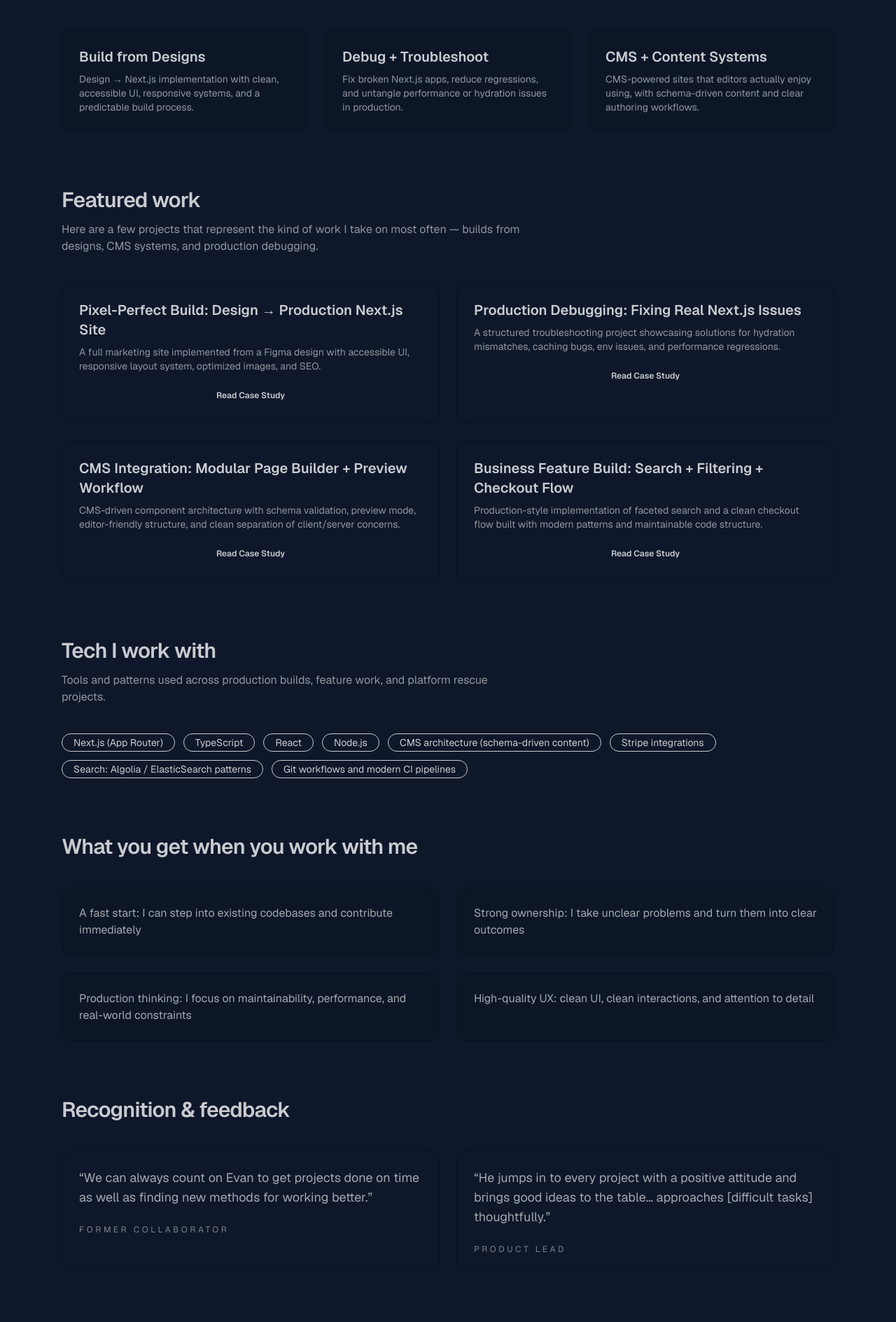
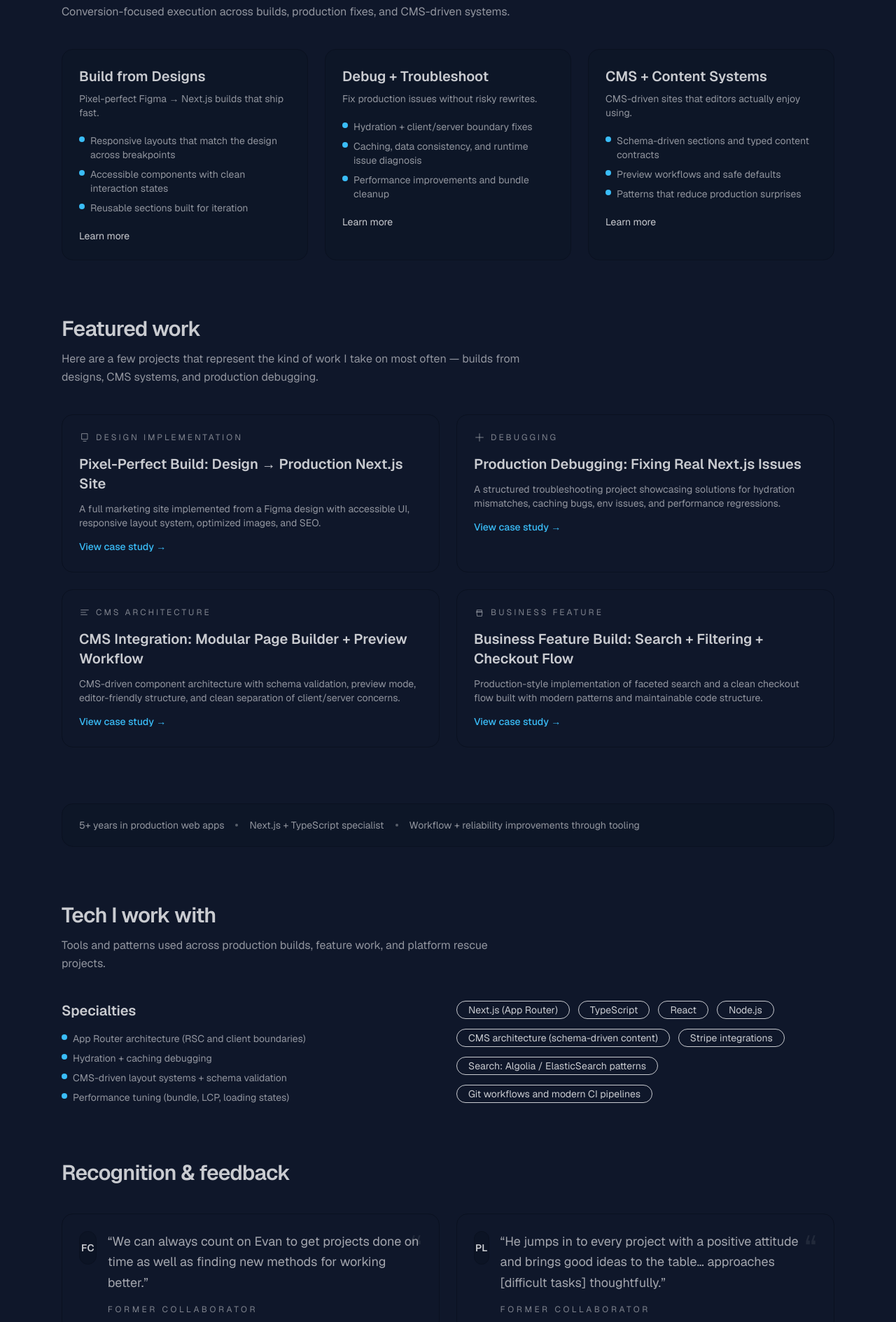
Before and after one commit to edj4960/portfolio-v5, a Next.js app: page / in a window 1280 px wide. Shown: the part 851-2740 px from the top of the page at 70% size. Built offline with nearby package versions, Linux system fonts and the light colour scheme.

Commit message:
Redesign homepage with enhanced UI and improved navigation accessibility

```diff
--- a/src/app/page.tsx
+++ b/src/app/page.tsx
@@ -1,5 +1,105 @@
 import Link from "next/link";
-import Card from "@/components/Card";
+
+const featuredWork = [
+  {
+    title: "Pixel-Perfect Build: Design → Production Next.js Site",
+    description:
+      "A full marketing site implemented from a Figma design with accessible UI, responsive layout system, optimized images, and SEO.",
+    category: "Design Implementation",
+    href: "/work/pixel-perfect-build",
+    icon: (
+      <svg
+        aria-hidden="true"
+        viewBox="0 0 24 24"
+        className="h-4 w-4"
+        fill="none"
+        stroke="currentColor"
+        strokeWidth="1.5"
+      >
+        <path
+          strokeLinecap="round"
+          strokeLinejoin="round"
+          d="M6 4h12v12H6z"
+        />
+        <path strokeLinecap="round" strokeLinejoin="round" d="M9 20h6" />
+      </svg>
+    ),
+  },
+  {
+    title: "Production Debugging: Fixing Real Next.js Issues",
+    description:
+      "A structured troubleshooting project showcasing solutions for hydration mismatches, caching bugs, env issues, and performance regressions.",
+    category: "Debugging",
+    href: "/work/nextjs-debugging",
+    icon: (
+      <svg
+        aria-hidden="true"
+        viewBox="0 0 24 24"
+        className="h-4 w-4"
+        fill="none"
+        stroke="currentColor"
+        strokeWidth="1.5"
+      >
+        <path
+          strokeLinecap="round"
+          strokeLinejoin="round"
+          d="M4 12h16M12 4v16"
+        />
+      </svg>
+    ),
+  },
+  {
+    title: "CMS Integration: Modular Page Builder + Preview Workflow",
+    description:
+      "CMS-driven component architecture with schema validation, preview mode, editor-friendly structure, and clean separation of client/server concerns.",
+    category: "CMS Architecture",
+    href: "/work/cms-integration",
+    icon: (
+      <svg
+        aria-hidden="true"
+        viewBox="0 0 24 24"
+        className="h-4 w-4"
+        fill="none"
+        stroke="currentColor"
+        strokeWidth="1.5"
+      >
+        <path
+          strokeLinecap="round"
+          strokeLinejoin="round"
+          d="M4 7h16M4 12h10M4 17h13"
+        />
+      </svg>
+    ),
+  },
+  {
+    title: "Business Feature Build: Search + Filtering + Checkout Flow",
+    description:
+      "Production-style implementation of faceted search and a clean checkout flow built with modern patterns and maintainable code structure.",
+    category: "Business Feature",
+    href: "/work/search-checkout",
+    icon: (
+      <svg
+        aria-hidden="true"
+        viewBox="0 0 24 24"
+        className="h-4 w-4"
+        fill="none"
+        stroke="currentColor"
+        strokeWidth="1.5"
+      >
+        <path
+          strokeLinecap="round"
+          strokeLinejoin="round"
+          d="M7 7h10v4H7z"
+        />
+        <path
+          strokeLinecap="round"
+          strokeLinejoin="round"
+          d="M6 11h12l-1 9H7l-1-9z"
+        />
+      </svg>
+    ),
+  },
+];
 
 const techStack = [
   "Next.js (App Router)",
@@ -12,46 +112,24 @@ const techStack = [
   "Git workflows and modern CI pipelines",
 ];
 
-const featuredWork = [
-  {
-    title: "Pixel-Perfect Build: Design → Production Next.js Site",
-    description:
-      "A full marketing site implemented from a Figma design with accessible UI, responsive layout system, optimized images, and SEO.",
-    href: "/work#pixel-perfect-build",
-  },
-  {
-    title: "Production Debugging: Fixing Real Next.js Issues",
-    description:
-      "A structured troubleshooting project showcasing solutions for hydration mismatches, caching bugs, env issues, and performance regressions.",
-    href: "/work#production-debugging",
-  },
-  {
-    title: "CMS Integration: Modular Page Builder + Preview Workflow",
-    description:
-      "CMS-driven component architecture with schema validation, preview mode, editor-friendly structure, and clean separation of client/server concerns.",
-    href: "/work#cms-integration",
-  },
-  {
-    title: "Business Feature Build: Search + Filtering + Checkout Flow",
-    description:
-      "Production-style implementation of faceted search and a clean checkout flow built with modern patterns and maintainable code structure.",
-    href: "/work#search-and-checkout",
-  },
-];
-
 export default function Home() {
   return (
     <div className="space-y-20">
-      <section className="rounded-3xl border border-base-300 bg-gradient-to-br from-base-200/60 via-base-100 to-base-200/10 px-8 py-14 md:px-14">
-        <div className="space-y-8">
-          <p className="text-xs uppercase tracking-[0.35em] text-base-content/60">
+      <section className="relative overflow-hidden rounded-3xl border border-base-300 bg-gradient-to-br from-base-200/70 via-base-100 to-base-200/10 px-8 py-14 md:px-14">
+        <div className="pointer-events-none absolute -right-24 top-10 h-64 w-64 rounded-full bg-primary/10 blur-3xl" />
+        <div className="pointer-events-none absolute bottom-0 left-10 h-40 w-40 rounded-full bg-secondary/10 blur-3xl" />
+        <div className="relative space-y-8">
+          <div className="flex flex-wrap items-center gap-3">
+            <span className="badge badge-outline">Limited availability — evenings/weekends</span>
+            <span className="badge badge-ghost text-xs uppercase tracking-[0.3em] text-base-content/60">
               Full Stack Next.js Developer
-          </p>
+            </span>
+          </div>
           <div className="space-y-6">
             <h1 className="text-4xl font-semibold leading-tight tracking-tight md:text-6xl">
               I build and rescue production Next.js websites.
             </h1>
-            <p className="max-w-3xl text-lg text-base-content/70 md:text-xl">
+            <p className="max-w-3xl text-lg leading-relaxed text-base-content/70 md:text-xl">
               I’m Evan Jones — a Full Stack Web Developer specializing in Next.js
               + TypeScript. I help teams ship faster by building pixel-perfect UI
               from designs, fixing hard production bugs, improving performance,
@@ -59,11 +137,11 @@ export default function Home() {
             </p>
           </div>
           <div className="flex flex-wrap gap-4">
-            <Link href="/work" className="btn btn-primary btn-wide">
-              View Work
+            <Link href="/contact" className="btn btn-primary btn-wide">
+              Let’s talk
             </Link>
-            <Link href="/contact" className="btn btn-ghost btn-wide">
-              Contact Me
+            <Link href="/work" className="btn btn-outline btn-wide">
+              View work
             </Link>
           </div>
           <p className="text-sm text-base-content/60">
@@ -75,36 +153,101 @@ export default function Home() {
 
       <section className="space-y-10">
         <div className="space-y-3">
-          <h2 className="text-3xl font-semibold tracking-tight">
-            What I do
-          </h2>
-          <p className="max-w-2xl text-base text-base-content/70">
-            Focused, production-ready work that keeps your Next.js stack steady
-            and your UI polished.
+          <h2 className="text-3xl font-semibold tracking-tight">What I do</h2>
+          <p className="max-w-2xl text-base leading-relaxed text-base-content/70">
+            Conversion-focused execution across builds, production fixes, and
+            CMS-driven systems.
           </p>
         </div>
         <div className="grid gap-6 md:grid-cols-3">
-          <Card
-            title="Build from Designs"
-            description="Design → Next.js implementation with clean, accessible UI, responsive systems, and a predictable build process."
-          />
-          <Card
-            title="Debug + Troubleshoot"
-            description="Fix broken Next.js apps, reduce regressions, and untangle performance or hydration issues in production."
-          />
-          <Card
-            title="CMS + Content Systems"
-            description="CMS-powered sites that editors actually enjoy using, with schema-driven content and clear authoring workflows."
-          />
+          <div className="card border border-base-300 bg-base-200/40">
+            <div className="card-body gap-5 p-6">
+              <div className="space-y-2">
+                <h3 className="text-xl font-semibold">Build from Designs</h3>
+                <p className="text-sm text-base-content/70">
+                  Pixel-perfect Figma → Next.js builds that ship fast.
+                </p>
+              </div>
+              <ul className="space-y-2 text-sm text-base-content/70">
+                <li className="flex items-start gap-2">
+                  <span className="mt-1 h-2 w-2 flex-none rounded-full bg-primary" />
+                  <span>Responsive layouts that match the design across breakpoints</span>
+                </li>
+                <li className="flex items-start gap-2">
+                  <span className="mt-1 h-2 w-2 flex-none rounded-full bg-primary" />
+                  <span>Accessible components with clean interaction states</span>
+                </li>
+                <li className="flex items-start gap-2">
+                  <span className="mt-1 h-2 w-2 flex-none rounded-full bg-primary" />
+                  <span>Reusable sections built for iteration</span>
+                </li>
+              </ul>
+              <Link href="/services" className="link link-hover text-sm">
+                Learn more
+              </Link>
+            </div>
+          </div>
+          <div className="card border border-base-300 bg-base-200/40">
+            <div className="card-body gap-5 p-6">
+              <div className="space-y-2">
+                <h3 className="text-xl font-semibold">Debug + Troubleshoot</h3>
+                <p className="text-sm text-base-content/70">
+                  Fix production issues without risky rewrites.
+                </p>
+              </div>
+              <ul className="space-y-2 text-sm text-base-content/70">
+                <li className="flex items-start gap-2">
+                  <span className="mt-1 h-2 w-2 flex-none rounded-full bg-primary" />
+                  <span>Hydration + client/server boundary fixes</span>
+                </li>
+                <li className="flex items-start gap-2">
+                  <span className="mt-1 h-2 w-2 flex-none rounded-full bg-primary" />
+                  <span>Caching, data consistency, and runtime issue diagnosis</span>
+                </li>
+                <li className="flex items-start gap-2">
+                  <span className="mt-1 h-2 w-2 flex-none rounded-full bg-primary" />
+                  <span>Performance improvements and bundle cleanup</span>
+                </li>
+              </ul>
+              <Link href="/services" className="link link-hover text-sm">
+                Learn more
+              </Link>
+            </div>
+          </div>
+          <div className="card border border-base-300 bg-base-200/40">
+            <div className="card-body gap-5 p-6">
+              <div className="space-y-2">
+                <h3 className="text-xl font-semibold">CMS + Content Systems</h3>
+                <p className="text-sm text-base-content/70">
+                  CMS-driven sites that editors actually enjoy using.
+                </p>
+              </div>
+              <ul className="space-y-2 text-sm text-base-content/70">
+                <li className="flex items-start gap-2">
+                  <span className="mt-1 h-2 w-2 flex-none rounded-full bg-primary" />
+                  <span>Schema-driven sections and typed content contracts</span>
+                </li>
+                <li className="flex items-start gap-2">
+                  <span className="mt-1 h-2 w-2 flex-none rounded-full bg-primary" />
+                  <span>Preview workflows and safe defaults</span>
+                </li>
+                <li className="flex items-start gap-2">
+                  <span className="mt-1 h-2 w-2 flex-none rounded-full bg-primary" />
+                  <span>Patterns that reduce production surprises</span>
+                </li>
+              </ul>
+              <Link href="/services" className="link link-hover text-sm">
+                Learn more
+              </Link>
+            </div>
+          </div>
         </div>
       </section>
 
       <section className="space-y-10">
         <div className="space-y-3">
-          <h2 className="text-3xl font-semibold tracking-tight">
-            Featured work
-          </h2>
-          <p className="max-w-2xl text-base text-base-content/70">
+          <h2 className="text-3xl font-semibold tracking-tight">Featured work</h2>
+          <p className="max-w-2xl text-base leading-relaxed text-base-content/70">
             Here are a few projects that represent the kind of work I take on
             most often — builds from designs, CMS systems, and production
             debugging.
@@ -112,29 +255,70 @@ export default function Home() {
         </div>
         <div className="grid gap-6 md:grid-cols-2">
           {featuredWork.map((project) => (
-            <Card
+            <Link
               key={project.title}
-              title={project.title}
-              description={project.description}
-              variant="outline"
+              href={project.href}
+              className="group rounded-2xl border border-base-300 bg-base-100 p-6 transition duration-200 hover:-translate-y-0.5 hover:border-primary/40 hover:bg-base-200/40 focus-visible:outline-none focus-visible:ring-2 focus-visible:ring-primary"
             >
-              <Link href={project.href} className="btn btn-ghost btn-sm">
-                Read Case Study
+              <div className="flex items-center gap-3 text-xs uppercase tracking-[0.25em] text-base-content/60">
+                <span className="inline-flex items-center gap-2">
+                  {project.icon}
+                  {project.category}
+                </span>
+              </div>
+              <div className="mt-4 space-y-3">
+                <h3 className="text-xl font-semibold">{project.title}</h3>
+                <p className="text-sm text-base-content/70">
+                  {project.description}
+                </p>
+                <span className="inline-flex items-center text-sm font-medium text-primary">
+                  View case study →
+                </span>
+              </div>
             </Link>
-            </Card>
           ))}
+        </div>
+      </section>
+
+      <section className="rounded-2xl border border-base-300 bg-base-200/40 px-6 py-5">
+        <div className="flex flex-wrap items-center gap-4 text-sm text-base-content/70">
+          <span>5+ years in production web apps</span>
+          <span className="hidden h-1 w-1 rounded-full bg-base-content/40 sm:inline-block" />
+          <span>Next.js + TypeScript specialist</span>
+          <span className="hidden h-1 w-1 rounded-full bg-base-content/40 sm:inline-block" />
+          <span>Workflow + reliability improvements through tooling</span>
         </div>
       </section>
 
       <section className="space-y-10">
         <div className="space-y-3">
-          <h2 className="text-3xl font-semibold tracking-tight">
-            Tech I work with
-          </h2>
-          <p className="max-w-2xl text-base text-base-content/70">
+          <h2 className="text-3xl font-semibold tracking-tight">Tech I work with</h2>
+          <p className="max-w-2xl text-base leading-relaxed text-base-content/70">
             Tools and patterns used across production builds, feature work, and
             platform rescue projects.
           </p>
+        </div>
+        <div className="grid gap-6 md:grid-cols-2">
+          <div className="space-y-4">
+            <h3 className="text-xl font-semibold">Specialties</h3>
+            <ul className="space-y-2 text-sm text-base-content/70">
+              <li className="flex items-start gap-2">
+                <span className="mt-1 h-2 w-2 flex-none rounded-full bg-primary" />
+                <span>App Router architecture (RSC and client boundaries)</span>
+              </li>
+              <li className="flex items-start gap-2">
+                <span className="mt-1 h-2 w-2 flex-none rounded-full bg-primary" />
+                <span>Hydration + caching debugging</span>
+              </li>
+              <li className="flex items-start gap-2">
+                <span className="mt-1 h-2 w-2 flex-none rounded-full bg-primary" />
+                <span>CMS-driven layout systems + schema validation</span>
+              </li>
+              <li className="flex items-start gap-2">
+                <span className="mt-1 h-2 w-2 flex-none rounded-full bg-primary" />
+                <span>Performance tuning (bundle, LCP, loading states)</span>
+              </li>
+            </ul>
           </div>
           <div className="flex flex-wrap gap-3">
             {techStack.map((item) => (
@@ -142,39 +326,6 @@ export default function Home() {
                 {item}
               </span>
             ))}
-        </div>
-      </section>
-
-      <section className="space-y-10">
-        <div className="space-y-3">
-          <h2 className="text-3xl font-semibold tracking-tight">
-            What you get when you work with me
-          </h2>
-        </div>
-        <div className="grid gap-6 md:grid-cols-2">
-          <div className="rounded-2xl border border-base-300 bg-base-200/40 p-6">
-            <p className="text-base text-base-content/80">
-              A fast start: I can step into existing codebases and contribute
-              immediately
-            </p>
-          </div>
-          <div className="rounded-2xl border border-base-300 bg-base-200/40 p-6">
-            <p className="text-base text-base-content/80">
-              Strong ownership: I take unclear problems and turn them into clear
-              outcomes
-            </p>
-          </div>
-          <div className="rounded-2xl border border-base-300 bg-base-200/40 p-6">
-            <p className="text-base text-base-content/80">
-              Production thinking: I focus on maintainability, performance, and
-              real-world constraints
-            </p>
-          </div>
-          <div className="rounded-2xl border border-base-300 bg-base-200/40 p-6">
-            <p className="text-base text-base-content/80">
-              High-quality UX: clean UI, clean interactions, and attention to
-              detail
-            </p>
           </div>
         </div>
       </section>
@@ -186,24 +337,44 @@ export default function Home() {
           </h2>
         </div>
         <div className="grid gap-6 md:grid-cols-2">
-          <div className="rounded-2xl border border-base-300 bg-base-100 p-6">
-            <p className="text-lg text-base-content/80">
-              “We can always count on Evan to get projects done on time as well
-              as finding new methods for working better.”
+          <div className="relative rounded-2xl border border-base-300 bg-base-100 p-6">
+            <span className="absolute right-6 top-6 text-5xl text-base-content/10">
+              “
+            </span>
+            <div className="flex items-start gap-4">
+              <div className="flex h-12 w-12 items-center justify-center rounded-full border border-base-300 bg-base-200 text-sm font-semibold">
+                FC
+              </div>
+              <div className="space-y-4">
+                <p className="text-lg leading-relaxed text-base-content/80">
+                  “We can always count on Evan to get projects done on time as
+                  well as finding new methods for working better.”
                 </p>
-            <p className="mt-6 text-xs uppercase tracking-[0.3em] text-base-content/60">
+                <p className="text-xs uppercase tracking-[0.3em] text-base-content/60">
                   Former collaborator
                 </p>
               </div>
-          <div className="rounded-2xl border border-base-300 bg-base-100 p-6">
-            <p className="text-lg text-base-content/80">
-              “He jumps in to every project with a positive attitude and brings
-              good ideas to the table… approaches [difficult tasks]
+            </div>
+          </div>
+          <div className="relative rounded-2xl border border-base-300 bg-base-100 p-6">
+            <span className="absolute right-6 top-6 text-5xl text-base-content/10">
+              “
+            </span>
+            <div className="flex items-start gap-4">
+              <div className="flex h-12 w-12 items-center justify-center rounded-full border border-base-300 bg-base-200 text-sm font-semibold">
+                PL
+              </div>
+              <div className="space-y-4">
+                <p className="text-lg leading-relaxed text-base-content/80">
+                  “He jumps in to every project with a positive attitude and
+                  brings good ideas to the table… approaches [difficult tasks]
                   thoughtfully.”
                 </p>
-            <p className="mt-6 text-xs uppercase tracking-[0.3em] text-base-content/60">
-              Product lead
+                <p className="text-xs uppercase tracking-[0.3em] text-base-content/60">
+                  Former collaborator
                 </p>
+              </div>
+            </div>
           </div>
         </div>
       </section>
@@ -211,18 +382,18 @@ export default function Home() {
       <section className="rounded-3xl border border-base-300 bg-gradient-to-br from-base-200/60 via-base-100 to-base-200/10 px-8 py-12 md:px-12">
         <div className="space-y-6">
           <h2 className="text-3xl font-semibold tracking-tight md:text-4xl">
-            Need help with a Next.js project?
+            Have a Next.js site that needs shipping or fixing?
           </h2>
-          <p className="max-w-2xl text-base text-base-content/70 md:text-lg">
-            Let’s talk about your roadmap, your blockers, and how I can help you
-            ship with confidence.
+          <p className="max-w-2xl text-base leading-relaxed text-base-content/70 md:text-lg">
+            Share your designs, the repo, or the blocker — I’ll suggest the
+            fastest path to a clean solution.
           </p>
           <div className="flex flex-wrap gap-4">
             <Link href="/contact" className="btn btn-primary btn-wide">
-              Contact Me
+              Let’s talk
             </Link>
-            <Link href="/services" className="btn btn-ghost btn-wide">
-              See Services
+            <Link href="/services" className="btn btn-outline btn-wide">
+              See services
             </Link>
           </div>
         </div>
```
Also changed, not shown: src/components/Navbar.tsx (+20 -7 lines). Lines whose indentation alone changed are shown as unchanged.
